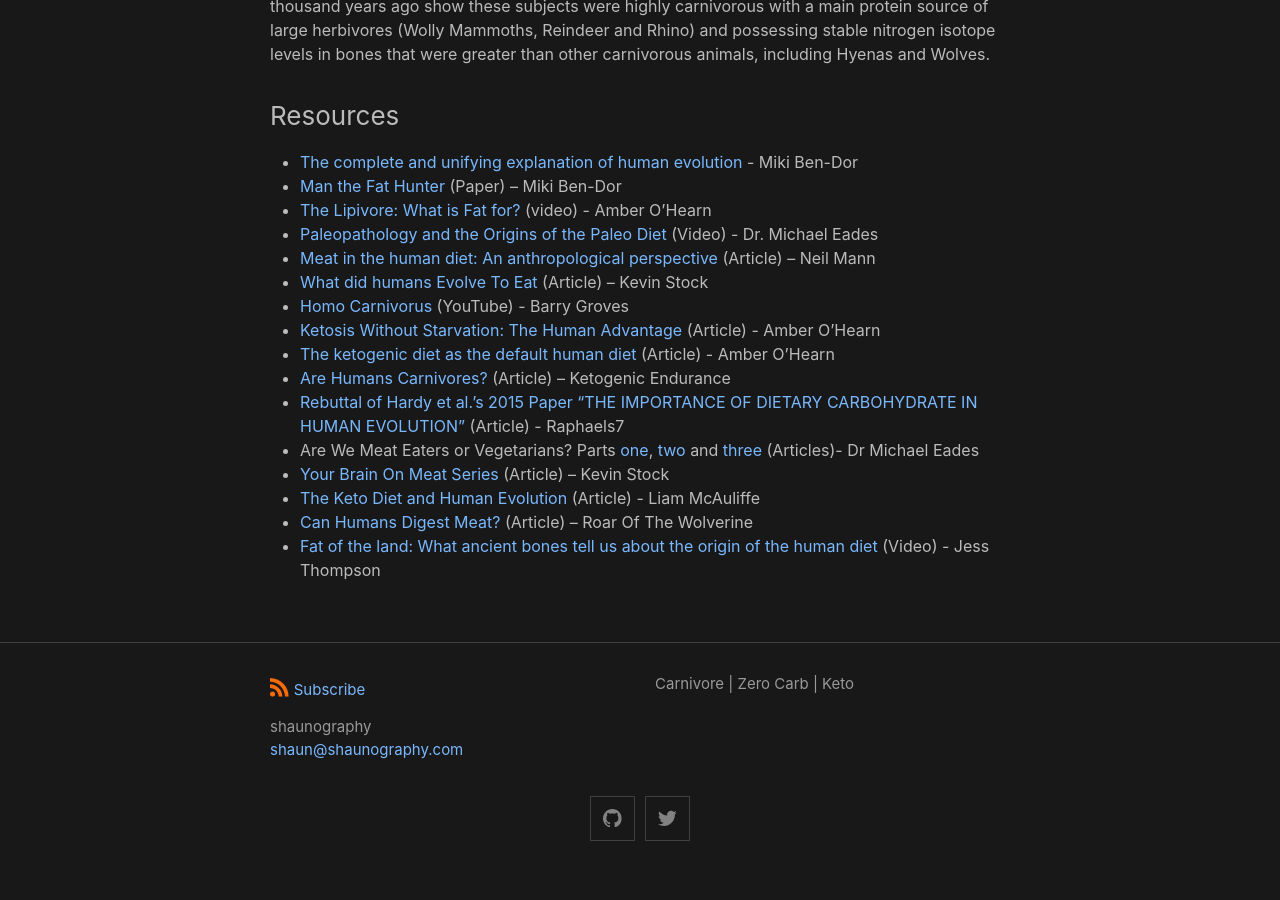
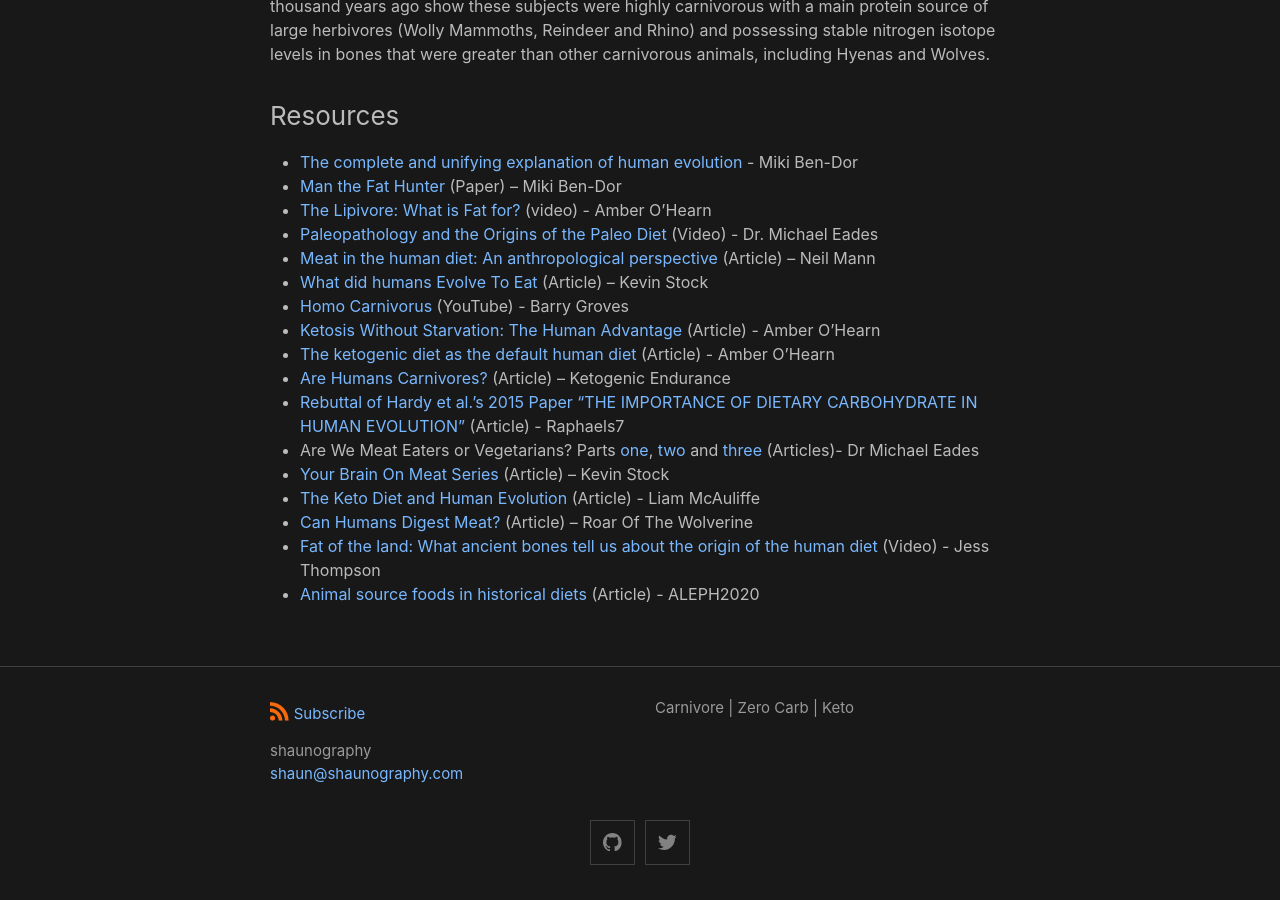
Before and after one commit to shaunography/carnivore, a Jekyll site: the page built from evolution.md, in a window 1280 px wide and 900 px high, scrolled down 1547 px. Built offline with Jekyll 4.4.1, drawn with Linux system fonts in a browser that asks for light colours; before the commit the page ends 2423 px from its top, so only the background shows below that.

Commit message:
new link

```diff
--- a/evolution.md
+++ b/evolution.md
@@ -46,3 +46,4 @@ Analysis of ancient collagen samples from Neanderthals and Homo Sapiens from 30
 - [The Keto Diet and Human Evolution](https://www.doctorkiltz.com/keto-diet-and-evolution/) (Article) - Liam McAuliffe
 - [Can Humans Digest Meat?](http://roarofwolverine.com/archives/412) (Article) – Roar Of The Wolverine
 - [Fat of the land: What ancient bones tell us about the origin of the human diet](https://www.youtube.com/watch?v=iSCV_XFcVPU) (Video) - Jess Thompson
+- [Animal source foods in historical diets](https://aleph-2020.blogspot.com/2020/04/the-role-of-asfs-in-historical-diets.html) (Article) - ALEPH2020
```
